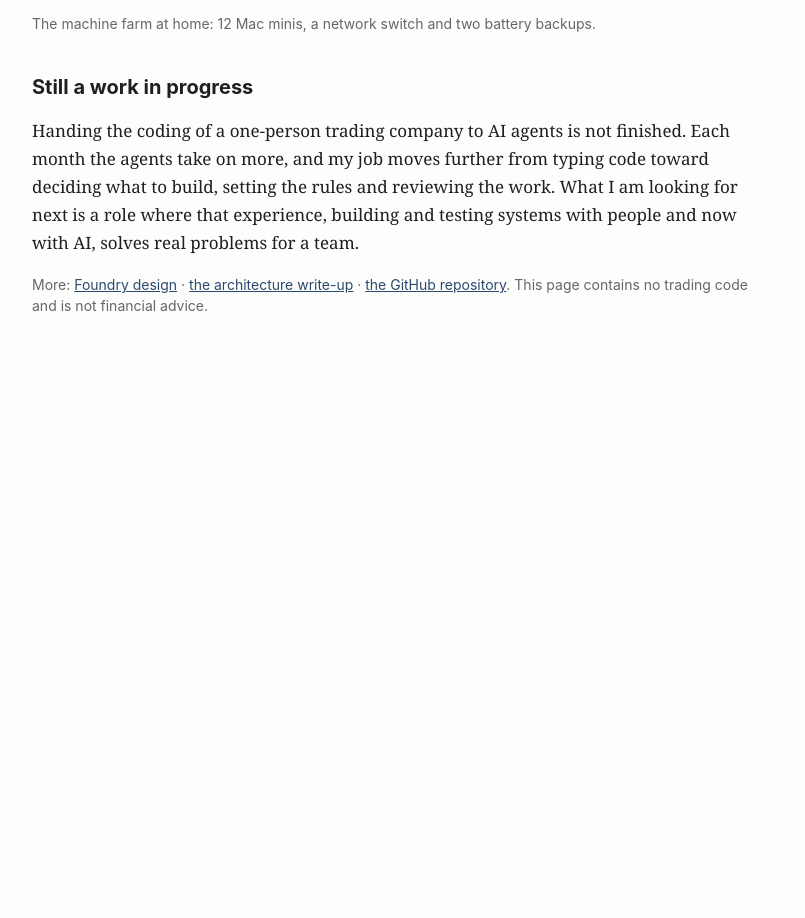
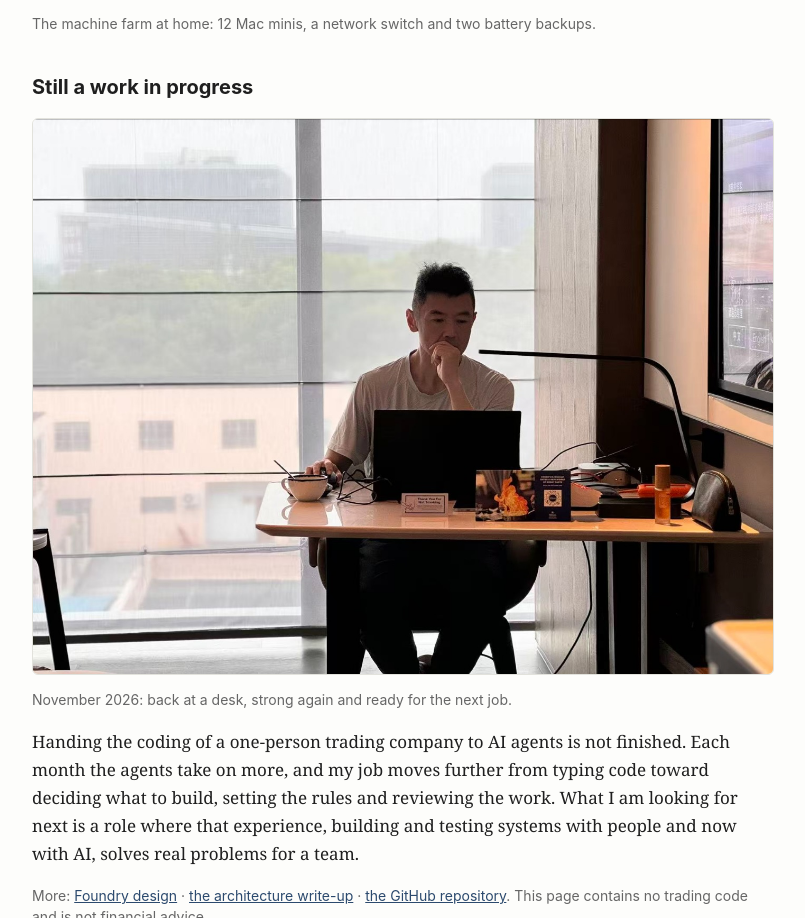
Before and after one commit to taijizhu/tide-wave, a plain HTML site: page story.html in a window 1280 px wide. Shown: the part 7813-8731 px from the top of the page, without its empty margins (238-1043 px from the left). Before the commit the page ends 8215 px from the top, so only its background shows below. Drawn offline with Linux system fonts and the light colour scheme.

Commit message:
Story: back at a desk, November 2026
Co-Authored-By: Claude Opus 5.5 <noreply@anthropic.com>

```diff
--- a/story.html
+++ b/story.html
@@ -130,6 +130,10 @@
 </figure>
 
 <h2>Still a work in progress</h2>
+<figure>
+  <img src="story/2026_back_at_a_desk.jpg" alt="Working at a laptop at a desk by a large window" loading="lazy">
+  <figcaption>November 2026: back at a desk, strong again and ready for the next job.</figcaption>
+</figure>
 <p>Handing the coding of a one-person trading company to AI agents is not finished. Each month the agents take on more, and my job moves further from typing code toward deciding what to build, setting the rules and reviewing the work. What I am looking for next is a role where that experience, building and testing systems with people and now with AI, solves real problems for a team.</p>
 
 <p class="note">More: <a href="foundry/">Foundry design</a> · <a href="foundry/architecture.html">the architecture write-up</a> · <a href="https://github.com/taijizhu/tide-wave">the GitHub repository</a>. This page contains no trading code and is not financial advice.</p>
```
Also changed, not shown: story/2026_back_at_a_desk.jpg (added).
